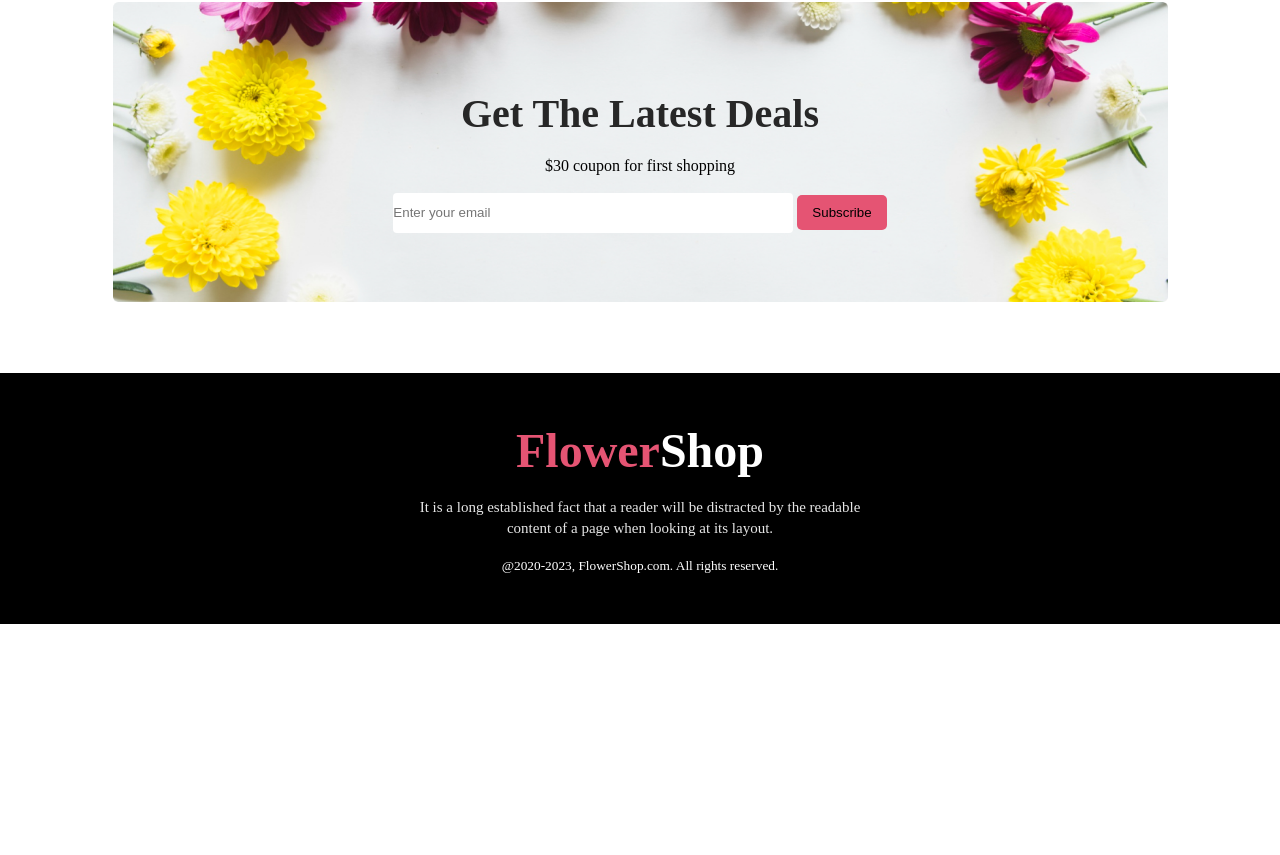
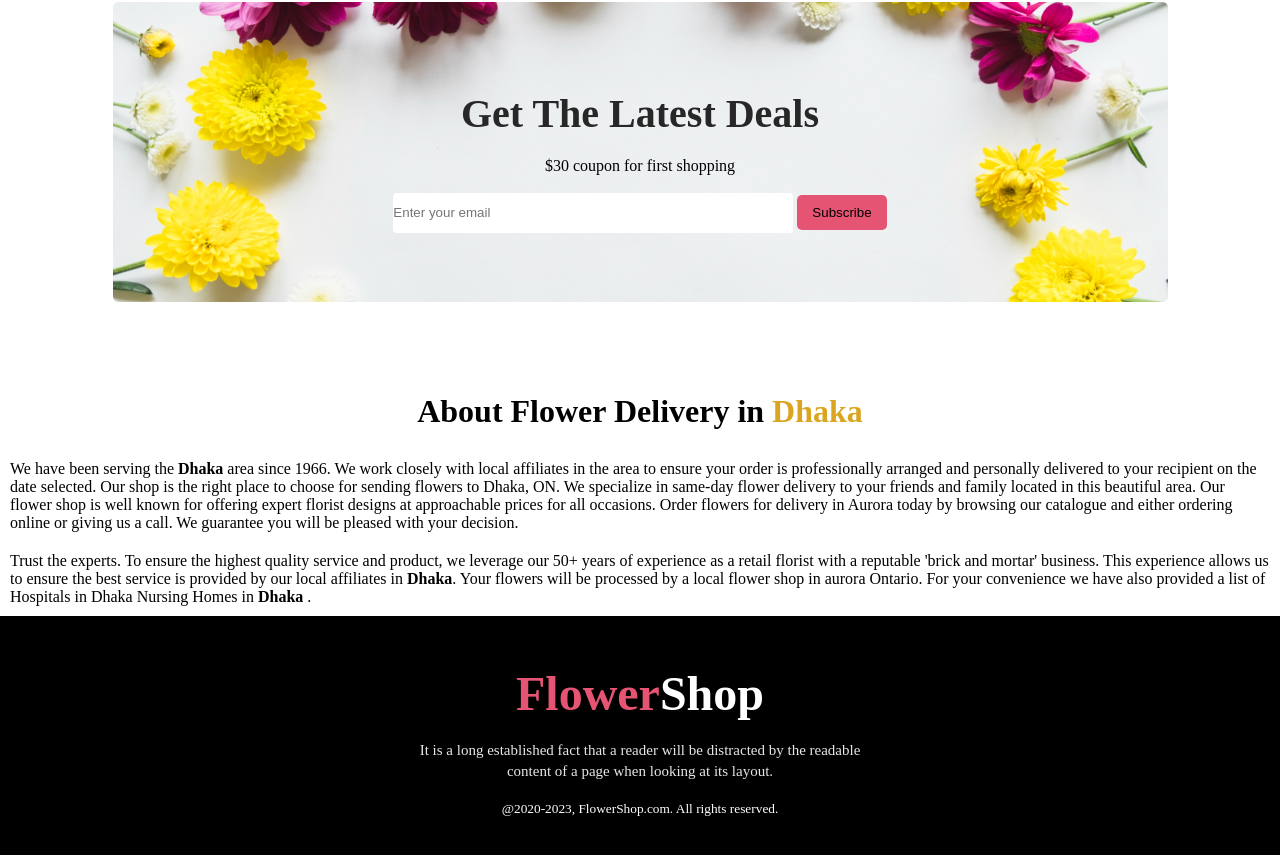
Before and after one commit to Anopkumar/flower-shop-assignment, a plain HTML site: page index.html in a window 1280 px wide. Shown: the part 1994-2849 px from the top of the page. Before the commit the page ends 2618 px from the top, so only its background shows below. Drawn offline with Linux system fonts and the light colour scheme.

Commit message:
complite projects

```diff
--- a/index.html
+++ b/index.html
@@ -97,6 +97,11 @@
              <button class="btn">Subscribe</button>
             </div>
         </section>
+        <div class="delivery-info">
+            <h1 class="delivery-title">About Flower Delivery in <span class="delivery-items">Dhaka</span> </h1>
+            <p class="delivery-description">We have been serving the <b>Dhaka</b> area since 1966. We work closely with local affiliates in the area to ensure your order is professionally arranged and personally delivered to your recipient on the date selected. Our shop  is the right place to choose for sending flowers to Dhaka, ON. We specialize in same-day flower delivery to your friends and family located in this beautiful area. Our flower shop is well known for offering expert florist designs at approachable prices for all occasions. Order flowers for delivery in Aurora today by browsing our catalogue and either ordering online or giving us a call. We guarantee you will be pleased with your decision.</p>
+            <p class="delivery-description">Trust the experts. To ensure the highest quality service and product, we leverage our 50+ years of experience as a retail florist with a reputable 'brick and mortar' business. This experience allows us to ensure the best service is provided by our local affiliates in <b>Dhaka</b>. Your flowers will be processed by a local flower shop in aurora Ontario. For your convenience we have also provided a list of Hospitals in Dhaka Nursing Homes in <b>Dhaka</b> .</p>
+        </div>
 
     </main>
     <footer>
--- a/style.css
+++ b/style.css
@@ -3,7 +3,7 @@
     padding: 0px;
 }
 .banner-parent{
-    background-color: rgba(229, 84, 115, 0.10);;
+    background-color:rgba(229, 84, 115, 0.10);
     display: flex;
     justify-content: center;
     align-items: center;
@@ -195,6 +195,16 @@
     width: 400px;
     height: 40px;
 }
+.delivery-title{
+    text-align: center;
+    padding: 20px;
+}
+.delivery-items{
+    color: goldenrod;
+}
+.delivery-description{
+    padding: 10px;
+}
 .about-footer{
     background-color: black;
     color: white;
```
